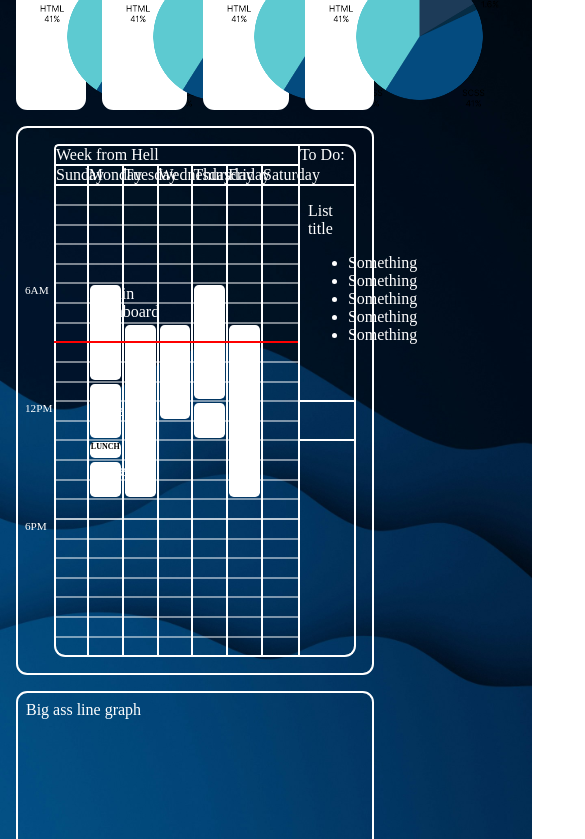
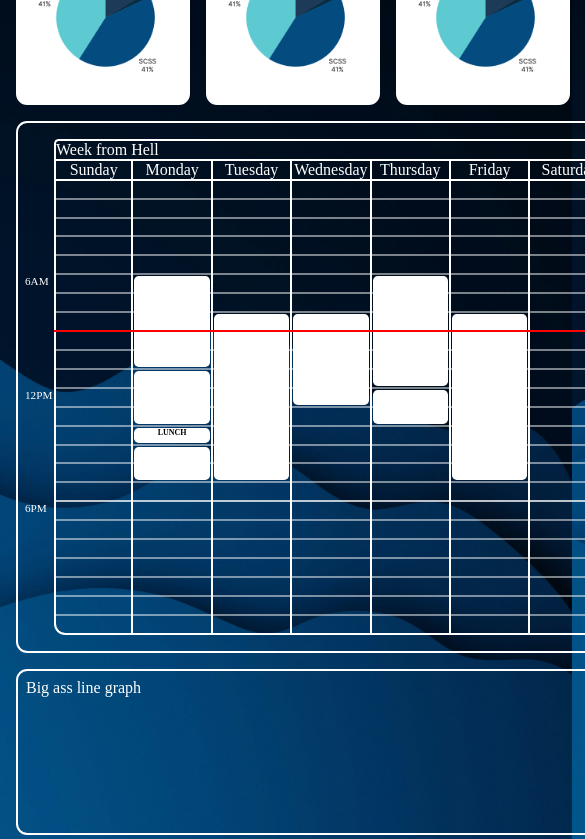
Before and after one commit to JS-Law/Admin-Dashboard, a plain HTML site: page index.html in a window 390 px wide. Shown: the part 128-967 px from the top of the page, 585 px wide, since content can reach past the window. Drawn offline with Linux system fonts and the light colour scheme; a web font is replaced by a local one.

Commit message:
Add clamp to chart widths and img's

```diff
--- a/input/styles.scss
+++ b/input/styles.scss
@@ -103,48 +103,52 @@ body{
     #chart-1{
         grid-column: 1 / 4;
         grid-row: 2 / 3;
+        width: clamp(170px, 25vw, 245px);
         margin-inline-start: 1rem;
         border-radius: .7rem;
         border: solid 2px $white;
         padding-block-start: .75rem;
         background-color: $white;
         img#pie-chart{
-            width: 225px;
+            width: clamp(175px, 30vw, 225px)
         }
         // background-color: $desert-sand;
     }
     #chart-2{
         grid-column: 4 / 7;
         grid-row: 2 / 3;
+        width: clamp(170px, 25vw, 245px);
         padding-block-start: .75rem;
         background-color: $white;
         border-radius: .7rem;
         border: solid 2px $white;
         img#pie-chart{
-            width: 225px;
+            width: clamp(175px, 30vw, 225px)
         }
     }
     #chart-3{
         grid-column: 7 / 10;
         grid-row: 2 / 3;
+        width: clamp(170px, 25vw, 245px);
         padding-block-start: .75rem;
         background-color: $white;
         border-radius: .7rem;
         border: solid 2px $white;
         img#pie-chart{
-            width: 225px;
+            width: clamp(175px, 30vw, 225px)
         }
     }
     #chart-4{
         grid-column: 10 /13;
         grid-row: 2 / 3;
+        width: clamp(170px, 25vw, 245px);
         padding-block-start: .75rem;
         background-color: $white;
         border-radius: .7rem;
         margin-inline-end: 1rem;
         border: solid 2px $white;
         img#pie-chart{
-        width: 225px;
+            width: clamp(175px, 30vw, 225px)
         }
     }
     #chart-5{
```
Also changed, not shown: output/styles.css, 1 other file.
